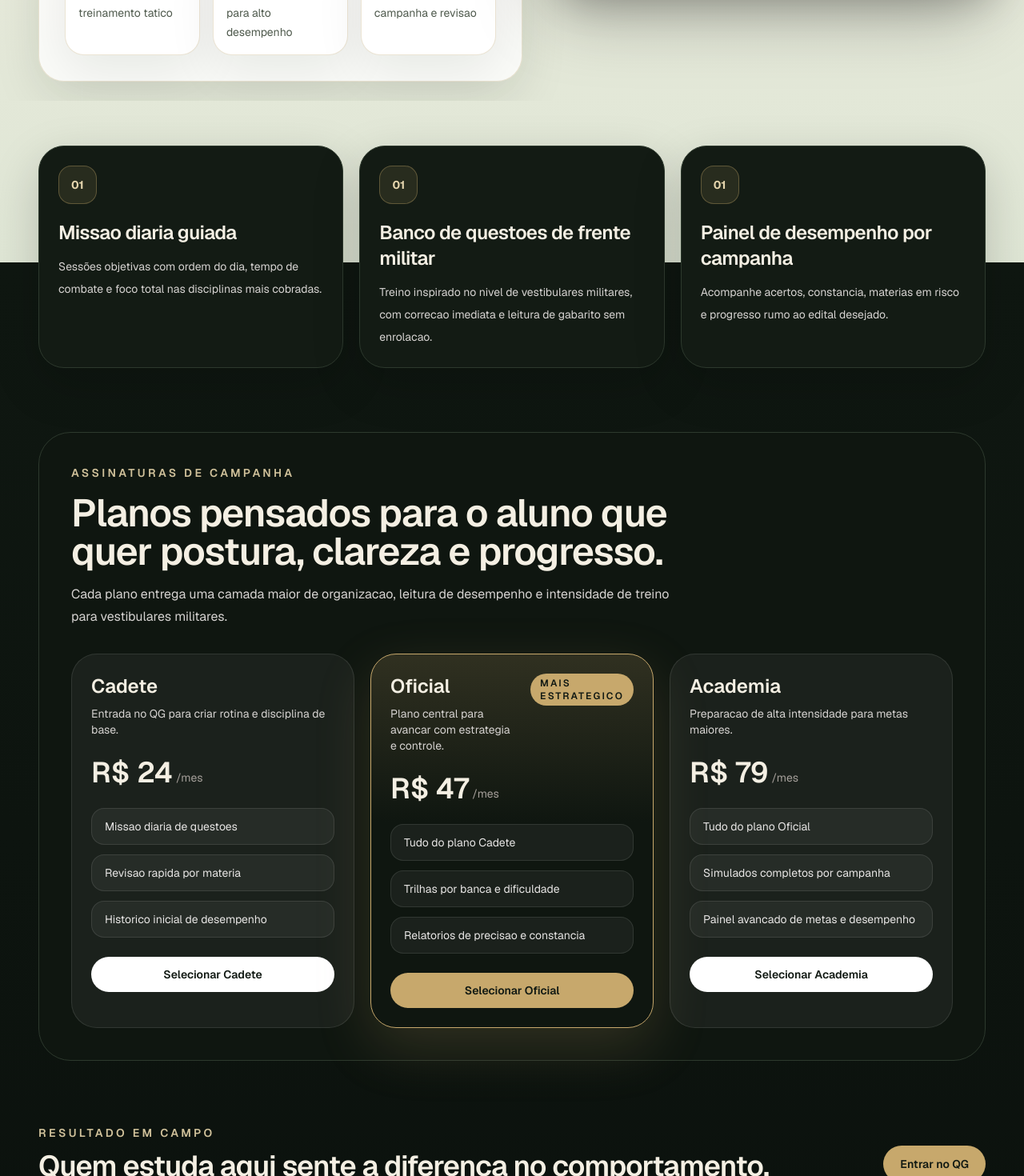
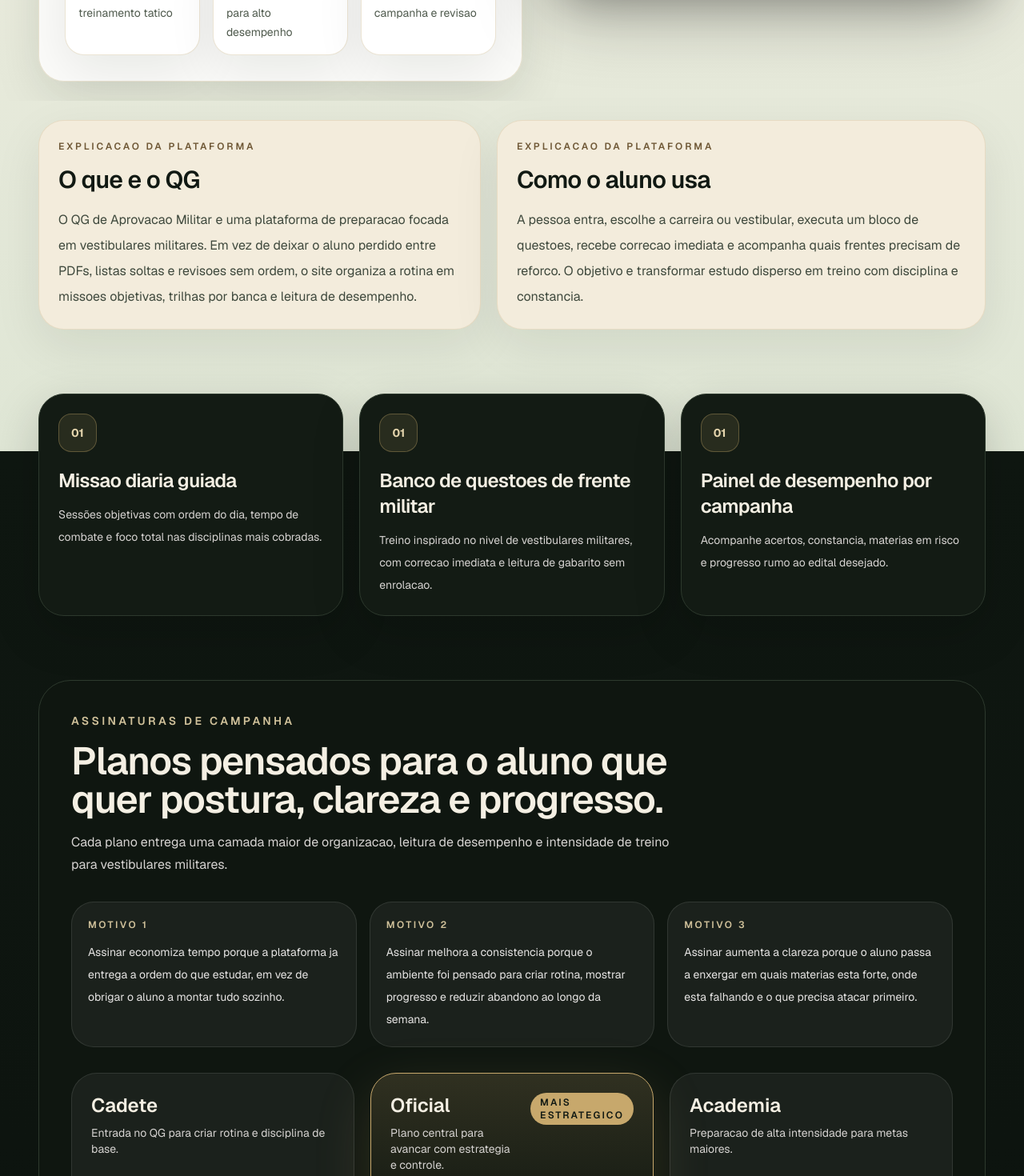
Before and after one commit to gabrielphillipy/Quiz-App, a Next.js app: page / in a window 1280 px wide. Shown: the part 840-2310 px from the top of the page at 80% size. Built offline with nearby package versions, Linux system fonts and the light colour scheme.

Commit message:
Ajustando pagina inicial

```diff
--- a/app/page.tsx
+++ b/app/page.tsx
@@ -22,6 +22,25 @@ const features = [
     description:
       "Acompanhe acertos, constancia, materias em risco e progresso rumo ao edital desejado.",
   },
+] as const;
+
+const platformReasons = [
+  {
+    title: "O que e o QG",
+    description:
+      "O QG de Aprovacao Militar e uma plataforma de preparacao focada em vestibulares militares. Em vez de deixar o aluno perdido entre PDFs, listas soltas e revisoes sem ordem, o site organiza a rotina em missoes objetivas, trilhas por banca e leitura de desempenho.",
+  },
+  {
+    title: "Como o aluno usa",
+    description:
+      "A pessoa entra, escolhe a carreira ou vestibular, executa um bloco de questoes, recebe correcao imediata e acompanha quais frentes precisam de reforco. O objetivo e transformar estudo disperso em treino com disciplina e constancia.",
+  },
+] as const;
+
+const subscribeReasons = [
+  "Assinar economiza tempo porque a plataforma ja entrega a ordem do que estudar, em vez de obrigar o aluno a montar tudo sozinho.",
+  "Assinar melhora a consistencia porque o ambiente foi pensado para criar rotina, mostrar progresso e reduzir abandono ao longo da semana.",
+  "Assinar aumenta a clareza porque o aluno passa a enxergar em quais materias esta forte, onde esta falhando e o que precisa atacar primeiro.",
 ] as const;
 
 const plans = [
@@ -234,6 +253,27 @@ export default function Home() {
         </div>
       </section>
 
+      <section className="mx-auto max-w-7xl px-5 py-6 sm:px-8 lg:px-12">
+        <div className="grid gap-5 lg:grid-cols-[0.95fr_1.05fr]">
+          {platformReasons.map((item) => (
+            <article
+              key={item.title}
+              className="rounded-[2rem] border border-[#cdbb93]/35 bg-[#f3ecdc] p-6 text-[#111913] shadow-[0_20px_60px_rgba(17,25,19,0.08)]"
+            >
+              <p className="text-xs font-semibold uppercase tracking-[0.24em] text-[#6f5836]">
+                Explicacao da plataforma
+              </p>
+              <h2 className="mt-4 text-3xl font-semibold tracking-tight">
+                {item.title}
+              </h2>
+              <p className="mt-4 text-base leading-8 text-[#3f493d]">
+                {item.description}
+              </p>
+            </article>
+          ))}
+        </div>
+      </section>
+
       <section
         id="frentes"
         className="mx-auto max-w-7xl px-5 py-14 sm:px-8 lg:px-12"
@@ -274,6 +314,22 @@ export default function Home() {
               Cada plano entrega uma camada maior de organizacao, leitura de
               desempenho e intensidade de treino para vestibulares militares.
             </p>
+          </div>
+
+          <div className="mt-8 grid gap-4 lg:grid-cols-3">
+            {subscribeReasons.map((reason, index) => (
+              <div
+                key={reason}
+                className="rounded-[1.75rem] border border-white/10 bg-white/5 p-5"
+              >
+                <p className="text-xs font-semibold uppercase tracking-[0.22em] text-[#d1c29b]">
+                  Motivo {index + 1}
+                </p>
+                <p className="mt-3 text-sm leading-7 text-stone-200">
+                  {reason}
+                </p>
+              </div>
+            ))}
           </div>
 
           <div className="mt-8 grid gap-5 lg:grid-cols-3">
```
